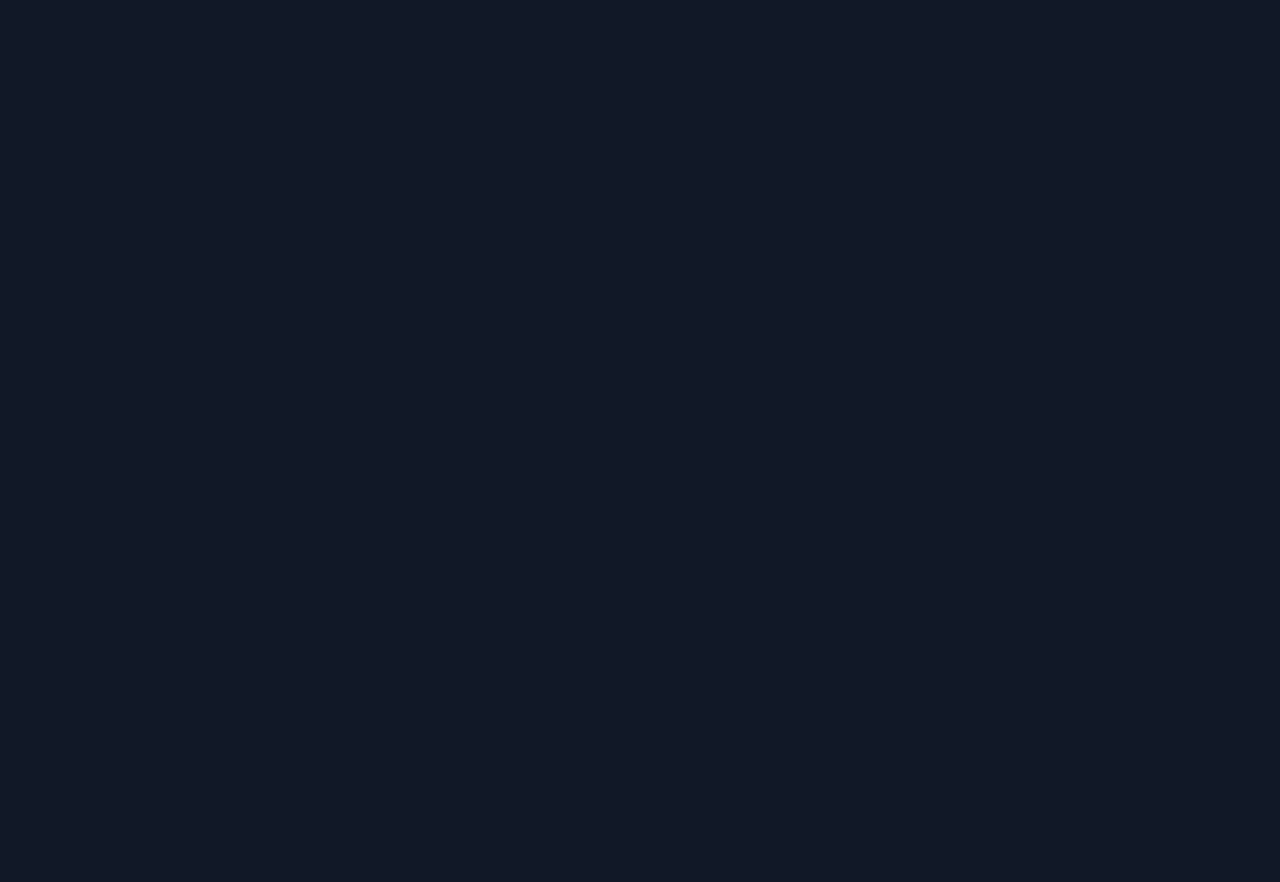
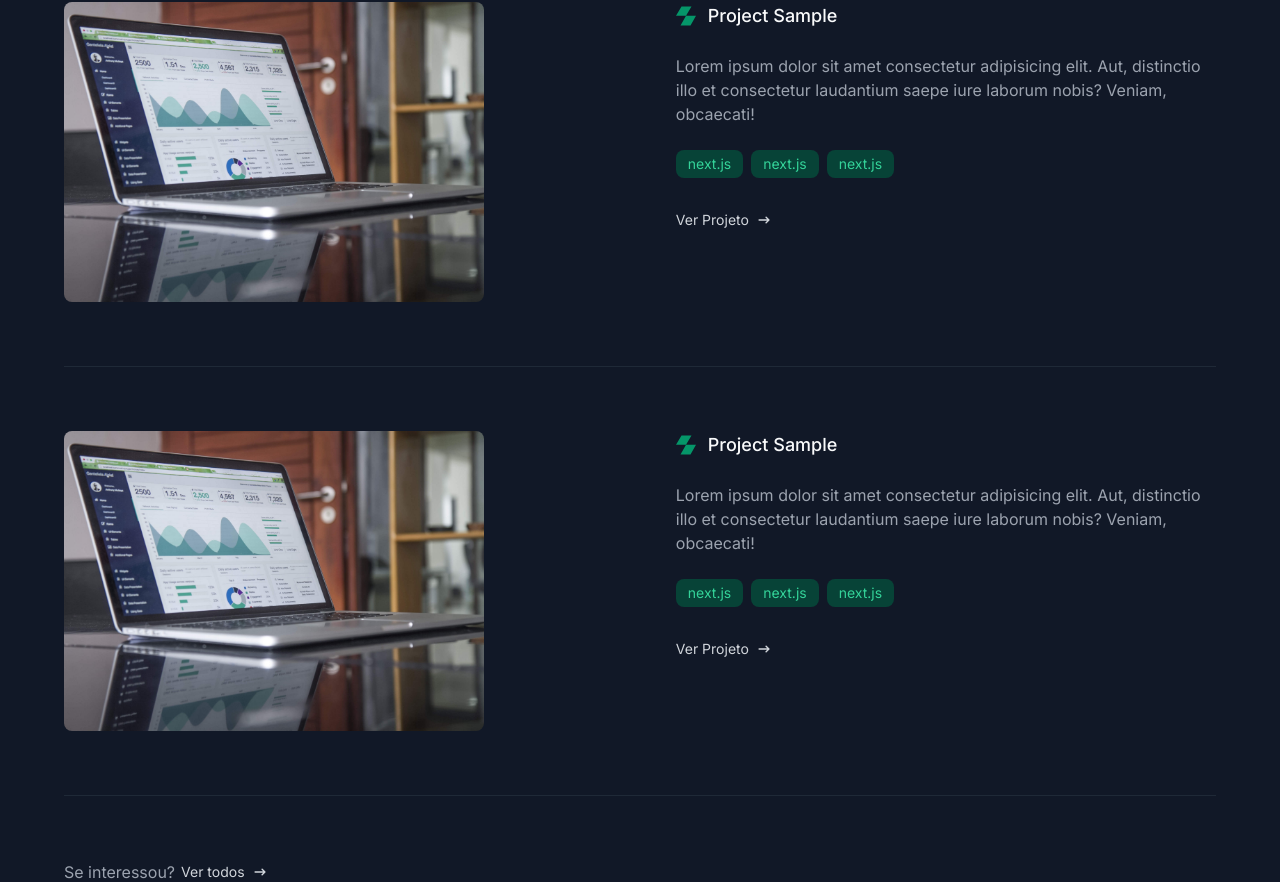
Before and after one commit to ghennings3/Portfolio, a Next.js app: page / in a window 1280 px wide. Shown: the part 1915-2797 px from the top of the page. Before the commit the page ends 1255 px from the top, so only its background shows below. Built offline with nearby package versions, Linux system fonts and the light colour scheme.

Commit message:
add projects section

```diff
--- /dev/null
+++ b/app/components/divider/horizontal.tsx
@@ -0,0 +1,11 @@
+import { cn } from "../lib/utils"
+
+type HorizontalDividerProps = {
+    className?: string
+}
+
+export const HorizontaDivider = ({className}: HorizontalDividerProps) => {
+    return(
+        <div className={cn('w-full my-8 border-b border-b-gray-800', className)}></div>
+    )
+}
--- /dev/null
+++ b/app/components/link/link.tsx
@@ -0,0 +1,13 @@
+import NextLink from 'next/link'
+import {ComponentProps} from 'react'
+import { cn } from '../lib/utils'
+
+type LinkProps = ComponentProps<typeof NextLink>
+
+export const Link = ({className, children, ...props}: LinkProps) => {
+    return(
+        <NextLink className={cn('flex items-center gap-2 text-gray-300 text-sm hover:text-emerald-500 transition-colors', className)} {...props}>
+            {children}
+        </NextLink>
+    )
+}
--- /dev/null
+++ b/app/components/pages/home/highlighted-projects/highlighted-projects.tsx
@@ -0,0 +1,30 @@
+import { HorizontaDivider } from "@/app/components/divider/horizontal"
+import { SectionTitle } from "@/app/components/section-title"
+import { ProjectCard } from "./project-card"
+import { Link } from "@/app/components/link/link"
+import { HiArrowNarrowRight } from "react-icons/hi"
+
+export const HighlightedProjects = () => {
+    return(
+        <section className="container py-16">
+            <SectionTitle subtitle="Destaque" title="Projetos em destaque" />
+            <HorizontaDivider className="mb-16" />
+
+            <div>
+                <ProjectCard />
+                <HorizontaDivider className="my-16" />
+                <ProjectCard />
+                <HorizontaDivider className="my-16" />
+                <ProjectCard />
+                <HorizontaDivider className="my-16" />
+                <p className="flex items-center gap-1.5">
+                    <span className='text-gray-400'>Se interessou?</span>
+                    <Link className="inline-flex" href={'/projects'}>
+                        Ver todos
+                        <HiArrowNarrowRight />
+                    </Link>
+                </p>
+            </div>
+        </section>
+    )
+}
--- /dev/null
+++ b/app/components/pages/home/highlighted-projects/project-card.tsx
@@ -0,0 +1,30 @@
+import { Link } from "@/app/components/link/link"
+import { TechBadge } from "@/app/components/tech-badge"
+import Image from "next/image"
+import { HiArrowNarrowRight } from "react-icons/hi"
+
+export const ProjectCard = () => {
+    return(
+        <div className="flex gap-6 lg:gap-12 flex-col lg:flex-row">
+            <div className="w-full h-full">
+                <Image width={420} height={304} src={'/images/project-sample.jpg'} alt="Thumbnail do Projeto" className="object-cover rounded-lg lg:min-h-full w-full h-[200px] sm:h-[300px] lg:w-[420px] "/>
+            </div>
+            <div>
+                <h3 className="flex items-center gap-3 font-medium text-lg text-gray-50">
+                    <Image width={20} height={20} alt="" src={'/images/icons/project-title-icon.svg'} />
+                    Project Sample
+                </h3>
+                <p className="text-gray-400 my-6">Lorem ipsum dolor sit amet consectetur adipisicing elit. Aut, distinctio illo et consectetur laudantium saepe iure laborum nobis? Veniam, obcaecati!</p>
+                <div className="flex gap-x-2 gap-y-3 flex-wrap mb-8 lg:max-w-[350px]">
+                    <TechBadge name="next.js" />
+                    <TechBadge name="next.js" />
+                    <TechBadge name="next.js" />
+                </div>
+                <Link href={'/projects/project1'}>
+                    Ver Projeto
+                    <HiArrowNarrowRight />
+                </Link>
+            </div>
+        </div>
+    )
+}
--- a/app/page.tsx
+++ b/app/page.tsx
@@ -1,4 +1,5 @@
 import { HeroSection } from "./components/pages/home/hero-section/hero";
+import { HighlightedProjects } from "./components/pages/home/highlighted-projects/highlighted-projects";
 import { KnownTechs } from "./components/pages/home/known-techs/known-techs";
 
 export default async function Home() {
@@ -6,6 +7,7 @@
     <>
       <HeroSection />
       <KnownTechs />
+      <HighlightedProjects />
     </>
   )
 }
```
Also changed, not shown: public/images/project-sample.jpg (added).
